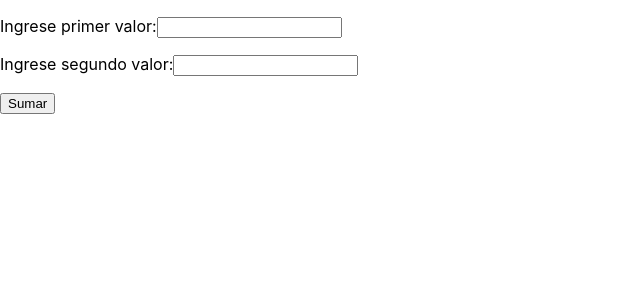
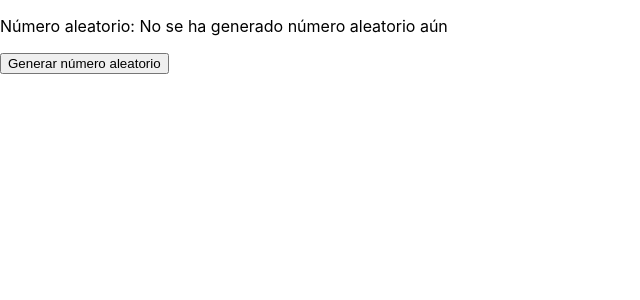
Before and after one commit to utsocial/react-ya, a React (Create React App) app: page / in a window 1280 px wide. Shown: the top 300 px of the page, without its empty margins (0-640 px from the left). Built offline with nearby package versions, Linux system fonts and the light colour scheme.

Commit message:
US4 : un numero aleatorio

```diff
--- a/src/App.js
+++ b/src/App.js
@@ -3,40 +3,26 @@ import './App.css';
 
 class App extends Component {
   constructor(props) {
-      // https://overreacted.io/es/why-do-we-write-super-props/
-      // 🔴 Aún no se puede usar `this`
-      super(props);
-      // ✅ Sin embargo ahora no hay problemas
-    this.presion = this.presion.bind(this);
-    console.log(props);      // ✅ {}
-    console.log(this.props); // ✅ {}
-    //
+    super(props)
+    this.generarAleatorio = this.generarAleatorio.bind(this);
+    this.state = {
+      numero: 'No se ha generado número aleatorio aún'
+    }
   }
-
   render() {
     return (
       <div>
-        <form onSubmit={this.presion}>
-          <p>Ingrese primer valor:
-            <input type="number" name="valor1" />
-          </p>
-          <p>Ingrese segundo valor:
-            <input type="number" name="valor2" />
-          </p>
-          <p>
-            <input type="submit" value="Sumar" />
-          </p>
-        </form>
+        <p>Número aleatorio: {this.state.numero}</p>
+        <button onClick={this.generarAleatorio}>Generar número aleatorio</button>
       </div>
     );
   }
 
-  presion(e) {
-    e.preventDefault();
-    const v1=parseInt(e.target.valor1.value, 10);
-    const v2=parseInt(e.target.valor2.value, 10);
-    const suma=v1+v2;
-    alert('La suma es:'+suma);
+  generarAleatorio() {
+    const v=Math.trunc(Math.random()*10);
+    this.setState( {
+      numero: v
+    })
   }
 }
 
```
